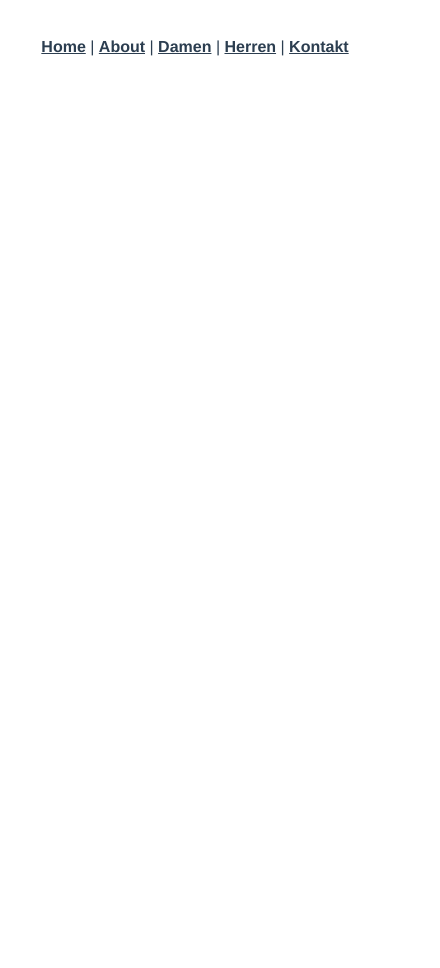
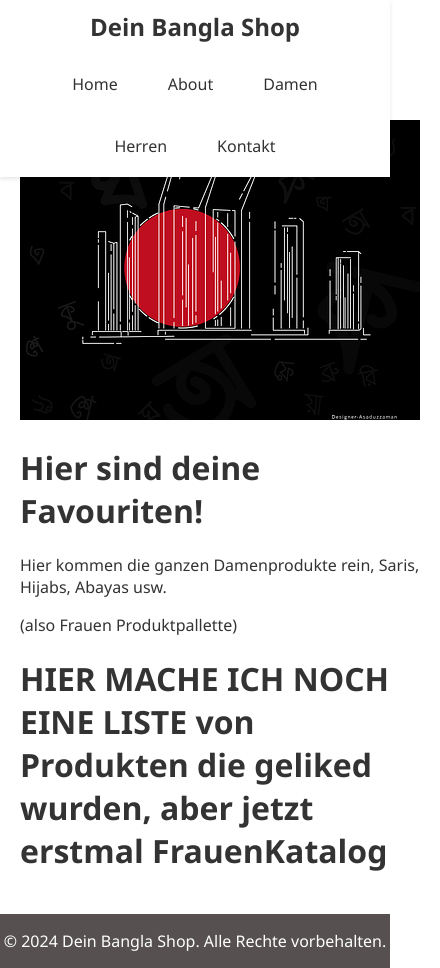
Before and after one commit to AnnasHossain/FrontendBanglaShop, a Vue app: page /likes in a window 390 px wide. Shown: the whole page, 440 px wide, since content can reach past the window. Before the commit the page ends 844 px from the top, so only its background shows below. Built offline with nearby package versions, Linux system fonts and the light colour scheme.

Commit message:
Frontend Design and Functions

```diff
--- a/src/App.vue
+++ b/src/App.vue
@@ -1,35 +1,123 @@
 <template>
-  <nav>
-    <router-link to="/">Home</router-link> |
-    <router-link to="/about">About</router-link> |
-    <router-link to="/damen">Damen</router-link> |
-    <router-link to="/herren">Herren</router-link> |
-    <router-link to="/kontakt">Kontakt</router-link>
-  </nav>
-  <router-view/>
+  <div class="app">
+    <nav class="modern-nav">
+      <div class="nav-container">
+        <router-link to="/" class="nav-logo">Dein Bangla Shop</router-link>
+        <div class="nav-links">
+          <router-link to="/" class="nav-item">Home</router-link>
+          <router-link to="/about" class="nav-item">About</router-link>
+          <router-link to="/damen" class="nav-item">Damen</router-link>
+          <router-link to="/herren" class="nav-item">Herren</router-link>
+          <router-link to="/kontakt" class="nav-item">Kontakt</router-link>
+        </div>
+      </div>
+    </nav>
+
+    <main class="main-content">
+      <router-view/>
+      <!-- Hier können Sie weiteren Inhalt hinzufügen -->
+    </main>
+
+    <footer class="footer">
+      <p>&copy; 2024 Dein Bangla Shop. Alle Rechte vorbehalten.</p>
+    </footer>
+  </div>
 </template>
 
 <style>
-#app {
-  font-family: Avenir, Helvetica, Arial, sans-serif;
-  -webkit-font-smoothing: antialiased;
-  -moz-osx-font-smoothing: grayscale;
-  text-align: center;
-  color: #2c3e50;
+/* Allgemeine Schriftarten und Farben */
+html, body {
+  height: 100%; /* Stellen Sie sicher, dass html und body die volle Höhe des Viewports einnehmen */
+  margin: 0; /* Entfernen Sie Standard-Margin */
 }
 
-nav {
-  padding: 30px;
+.app {
+  display: flex;
+  flex-direction: column;
+  min-height: 100vh; /* Stellen Sie sicher, dass die App mindestens die Höhe des Viewports hat */
 }
 
-nav a {
-  font-weight: bold;
-  color: #2c3e50;
+/* Navigation */
+.modern-nav {
+  background-color: #ffffff;
+  box-shadow: 0 2px 4px rgba(0,0,0,0.1);
+  position: fixed;
+  width: 100%;
+  top: 0;
+  left: 0;
+  z-index: 1000;
 }
 
-nav a.router-link-exact-active {
-  color: #42b983;
+.nav-container {
+  display: flex;
+  justify-content: space-between;
+  align-items: center;
+  padding: 15px 5%;
+  max-width: 1200px;
+  margin: auto; /* Verwenden Sie auto für zentrierten Abstand */
+}
+
+.nav-logo {
+  font-size: 1.8rem; /* Größere Schrift für das Logo */
+  font-weight: bold;
+  color: #42b983; /* Verwenden Sie die Hauptfarbe für das Logo */
+}
+
+.nav-links {
+  display: flex;
+  gap: 20px;
+}
+
+.nav-item {
+  color: #333;
+  text-decoration: none;
+  font-weight: bold; /* Fettgedruckt für bessere Lesbarkeit */
+  padding: 10px; /* Größeres Padding für mehr Klickfläche */
+}
+
+.nav-item:hover {
+  background-color: #f0f0f0; /* Leichter Hover-Effekt */
+}
+
+.nav-item.router-link-exact-active {
+  color: #ffffff;
+  background-color: #42b983; /* Hauptfarbe für aktiven Link */
+}
+
+/* Hauptinhalt */
+.main-content {
+  padding-top: calc(80px + env(safe-area-inset-top)); /* Berücksichtigen Sie die Höhe der Navigation und mögliche Safe-Areas auf Mobilgeräten */
+  flex-grow:1; /* Ermöglicht dem Hauptinhalt, den verfügbaren Platz einzunehmen */
+}
+
+/* Footer */
+.footer {
+  text-align: center;
+  padding: 0;
+  background-color: #565050; /* Dunkler Hintergrund für den Footer */
+  color: white; /* Weiße Schrift im Footer */
+}
+
+/* Responsive Design */
+@media (max-width: 768px) {
+  .nav-container {
+    flex-direction: column; /* Vertikale Anordnung auf kleinen Bildschirmen */
+    padding:10px;
+    align-items:flex-start; /* Links ausrichten auf kleinen Bildschirmen */
+    gap:10px; /* Abstand zwischen Logo und Links erhöhen */
+  }
+
+  .nav-links {
+    margin-top:10px;
+    justify-content:flex-start;
+  }
+
+  .main-content {
+    padding-top: calc(120px + env(safe-area-inset-top)); /* Anpassen des oberen Abstands auf kleinen Bildschirmen */
+  }
 }
 </style>
+
 <script setup>
+// Hier können Sie weitere Logik hinzufügen
 </script>
--- a/src/components/HelloWorld.vue
+++ b/src/components/HelloWorld.vue
@@ -1,6 +1,17 @@
 <template>
   <div class="hello">
     <h1>{{ msg }}</h1>
+    <p>
+      <router-link to="/damen">
+        <button>Click here to go to women fashion</button>
+      </router-link>
+      <router-link to="/herren">
+        <button>Click here to go to men fashion</button>
+      </router-link>
+      <router-link to="/kontakt">
+        <button>Click here to get to know more about us</button>
+      </router-link>
+    </p>
     <p>
       For a guide and recipes on how to configure / customize this project,<br>
       check out the
@@ -47,6 +58,9 @@ export default {
 h3 {
   margin: 40px 0 0;
 }
+button {
+  margin-left: 10px;
+}
 ul {
   list-style-type: none;
   padding: 0;
--- a/src/router/index.js
+++ b/src/router/index.js
@@ -2,6 +2,7 @@ import { createRouter, createWebHistory } from 'vue-router'
 import HomeView from '../views/HomeView.vue'
 import DamenView from '../views/DamenView.vue'
 import HerrenView from '../views/HerrenView.vue'
+import LikeView from '@/views/LikeView.vue'
 
 const routes = [
   {
@@ -31,6 +32,11 @@ const routes = [
     path: '/kontakt',
     name: 'kontakt',
     component: () => import('../views/KontaktView.vue')
+  },
+  {
+    path: '/likes',
+    name: 'likes',
+    component: LikeView
   }
 ]
 
--- a/src/views/AboutView.vue
+++ b/src/views/AboutView.vue
@@ -38,7 +38,6 @@ export default {
 button {
   margin-left: 10px;
 }
-/* Entfernt die Aufzählungspunkte */
 ul {
   list-style-type: none;
   padding-left: 0; /* optional: Entfernt den linken Einzug der Liste */
--- a/src/views/HomeView.vue
+++ b/src/views/HomeView.vue
@@ -1,18 +1,244 @@
 <template>
   <div class="home">
-    <img alt="Vue logo" src="../assets/logo.png">
-    <HelloWorld msg="Welcome to Your Vue.js App"/>
+    <main class="main-content">
+      <section class="hero">
+        <h1>Willkommen bei Dein Bangla Shop</h1>
+        <p>Entdecken Sie die neuesten Modetrends</p>
+      </section>
+
+      <section class="featured-products">
+        <h2>Ausgewählte Produkte</h2>
+        <div class="product-grid">
+          <div class="product-card" v-for="product in featuredProducts" :key="product.id">
+            <img :src="product.image" :alt="product.name" class="product-image">
+            <h3>{{ product.name }}</h3>
+            <p>{{ product.price }} €</p>
+            <button class="add-to-cart">In den Warenkorb</button>
+          </div>
+        </div>
+      </section>
+
+      <section class="categories">
+        <h2>Kategorien</h2>
+        <div class="category-grid">
+          <div class="category-card" v-for="category in categories" :key="category.id">
+            <img :src="category.image" :alt="category.name" class="category-image">
+            <h3>{{ category.name }}</h3>
+          </div>
+        </div>
+      </section>
+
+      <section class="newsletter">
+        <h2>Newsletter abonnieren</h2>
+        <p>Erhalten Sie die neuesten Angebote und Trends direkt in Ihren Posteingang</p>
+        <form @submit.prevent="subscribeNewsletter">
+          <input type="email" v-model="email" placeholder="Ihre E-Mail-Adresse" required>
+          <button type="submit">Abonnieren</button>
+        </form>
+      </section>
+    </main>
   </div>
 </template>
 
-<script>
-// @ is an alias to /src
-import HelloWorld from '@/components/HelloWorld.vue'
+<script setup>
+import { ref } from 'vue'
 
-export default {
-  name: 'HomeView',
-  components: {
-    HelloWorld
+const featuredProducts = ref([
+  { id: 1, name: 'Sommerkleid', price: 49.99, image: 'https://via.placeholder.com/200x250?text=Sommerkleid' },
+  { id: 2, name: 'Jeansjacke', price: 79.99, image: 'https://via.placeholder.com/200x250?text=Jeansjacke' },
+  { id: 3, name: 'Sneakers', price: 89.99, image: 'https://via.placeholder.com/200x250?text=Sneakers' },
+  { id: 4, name: 'T-Shirt', price: 19.99, image: 'https://via.placeholder.com/200x250?text=T-Shirt' }
+])
+
+const categories = ref([
+  { id: 1, name: 'Damen', image: 'https://via.placeholder.com/300x200?text=Damen' },
+  { id: 2, name: 'Herren', image: 'https://via.placeholder.com/300x200?text=Herren' },
+  { id: 3, name: 'Accessoires', image: 'https://via.placeholder.com/300x200?text=Accessoires' }
+])
+
+const email = ref('')
+
+const subscribeNewsletter = () => {
+  // Hier würde die Logik für das Newsletter-Abonnement implementiert werden
+  console.log('Newsletter abonniert mit:', email.value)
+  email.value = ''
+}
+</script>
+
+<style>
+body {
+  font-family: 'Segoe UI', Tahoma, Geneva, Verdana, sans-serif;
+  -webkit-font-smoothing: antialiased;
+  -moz-osx-font-smoothing: grayscale;
+  color: #333;
+}
+
+.modern-nav {
+  background-color: #ffffff;
+  box-shadow: 0 2px 4px rgba(0,0,0,0.1);
+  position: fixed;
+  width: 100%;
+  top: 0;
+  left: 0;
+  z-index: 1000;
+}
+
+.nav-container {
+  display: flex;
+  justify-content: space-between;
+  align-items: center;
+  padding: 15px 5%;
+  max-width: 1200px;
+  margin: 0 auto;
+}
+
+.nav-logo {
+  font-size: 1.5rem;
+  font-weight: bold;
+  color: #333;
+  text-decoration: none;
+}
+
+.nav-links {
+  display: flex;
+  gap: 20px;
+}
+
+.nav-item {
+  color: #333;
+  text-decoration: none;
+  font-weight: 500;
+  padding: 5px 10px;
+  border-radius: 4px;
+  transition: background-color 0.3s, color 0.3s;
+}
+
+.nav-item:hover {
+  background-color: #f0f0f0;
+}
+
+.nav-item.router-link-exact-active {
+  color: #ffffff;
+  background-color: #42b983;
+}
+
+.main-content {
+  padding-top: 80px;
+  max-width: 1200px;
+  margin: 0 auto;
+  padding: 80px 20px 20px;
+}
+
+.hero {
+  text-align: center;
+  padding: 50px 0;
+  background-color: #f8f8f8;
+  margin-bottom: 40px;
+}
+
+.hero h1 {
+  font-size: 2.5rem;
+  margin-bottom: 10px;
+}
+
+.featured-products, .categories {
+  margin-bottom: 40px;
+}
+
+.product-grid, .category-grid {
+  display: grid;
+  grid-template-columns: repeat(auto-fill, minmax(200px, 1fr));
+  gap: 20px;
+}
+
+.product-card, .category-card {
+  border: 1px solid #ddd;
+  padding: 15px;
+  text-align: center;
+  transition: box-shadow 0.3s ease;
+}
+
+.product-card:hover, .category-card:hover {
+  box-shadow: 0 4px 8px rgba(0,0,0,0.1);
+}
+
+.product-image, .category-image {
+  max-width: 100%;
+  height: auto;
+  margin-bottom: 10px;
+}
+
+.add-to-cart {
+  background-color: #42b983;
+  color: white;
+  border: none;
+  padding: 10px 15px;
+  cursor: pointer;
+  transition: background-color 0.3s;
+}
+
+.add-to-cart:hover {
+  background-color: #3aa876;
+}
+
+.newsletter {
+  background-color: #f8f8f8;
+  padding: 40px;
+  text-align: center;
+}
+
+.newsletter form {
+  display: flex;
+  justify-content: center;
+  margin-top: 20px;
+}
+
+.newsletter input[type="email"] {
+  padding: 10px;
+  width: 300px;
+  border: 1px solid #ddd;
+}
+
+.newsletter button {
+  padding: 10px 20px;
+  background-color: #42b983;
+  color: white;
+  border: none;
+  cursor: pointer;
+}
+
+@media (max-width: 768px) {
+  .nav-container {
+    flex-direction: column;
+    padding: 10px;
+  }
+
+  .nav-links {
+    margin-top: 10px;
+    flex-wrap: wrap;
+    justify-content: center;
+  }
+
+  .nav-item {
+    margin: 5px;
+  }
+
+  .main-content {
+    padding-top: 120px;
+  }
+
+  .product-grid, .category-grid {
+    grid-template-columns: repeat(auto-fill, minmax(150px, 1fr));
+  }
+
+  .newsletter form {
+    flex-direction: column;
+    align-items: center;
+  }
+
+  .newsletter input[type="email"] {
+    width: 100%;
+    margin-bottom: 10px;
   }
 }
-</script>
+</style>
--- /dev/null
+++ b/src/views/LikeView.vue
@@ -0,0 +1,19 @@
+<template>
+  <div class="likes">
+    <img alt="Vue logo" src="../assets/banglalogo.jpeg">
+    <FrauenKatalog msg="Hier sind deine Favouriten!"/>
+    <h1> HIER MACHE ICH NOCH EINE LISTE von Produkten die geliked wurden, aber jetzt erstmal FrauenKatalog</h1>
+  </div>
+</template>
+
+<script>
+
+import FrauenKatalog from '@/components/FrauenKatalog.vue'
+
+export default {
+  name: 'LikesView',
+  components: {
+    FrauenKatalog
+  }
+}
+</script>
```
Also changed, not shown: src/assets/banglalogo.jpeg (added), 1 other file (tests, documents, lock files or other folders).
